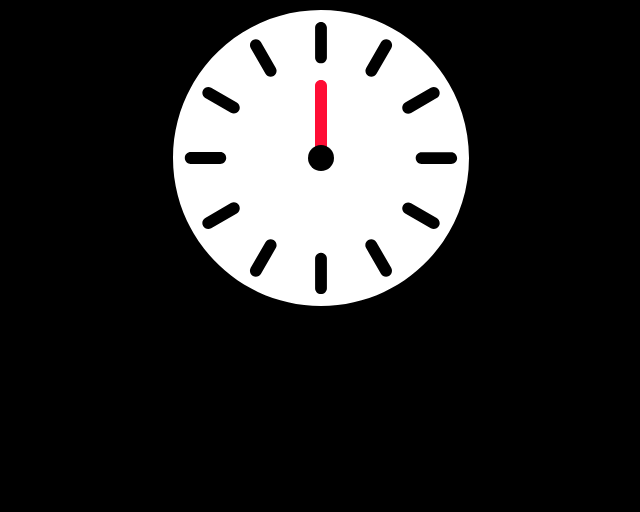
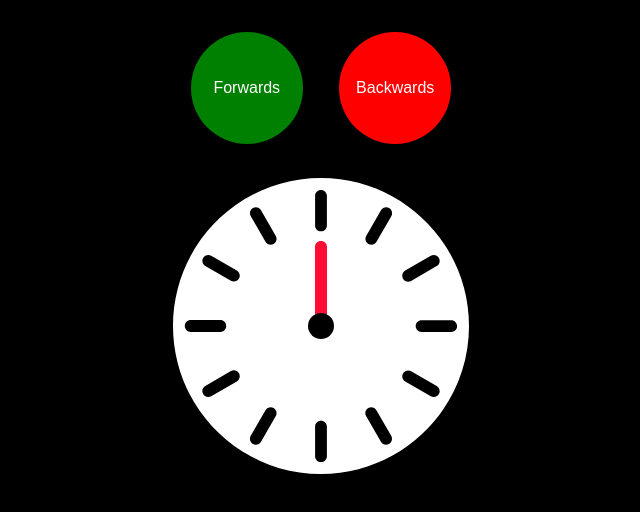
Before and after one commit to jesspaget/dsn1676-assigment-2, a plain HTML site: page index.html in a window 1280 px wide. Shown: the whole page, without its empty margins (319-959 px from the left). Drawn offline with Linux system fonts and the light colour scheme.

Commit message:
Buttons and transitions.
Added buttons to the top with colour and transitions connected with the
clock hands.

```diff
--- a/css/main.css
+++ b/css/main.css
@@ -31,16 +31,67 @@ html {
     margin-right: auto;
 }
 
+.clock-face:target .hand-hour {
+    transform: rotate(360deg);
+}
+
+.clock-face:target .hand-minute {
+    transform: rotate(4320deg);
+}
+
 .hand {
     width: 14px;
     position: absolute;
     right: calc(50% - 7px);
-    bottom: calc(50% - 7px);
+    bottom: 50%;
+    transition: all 6s linear;
+    transform-origin: bottom center;
 }
 
 .center {
     width: 28px;
     position: absolute;
-    top: calc(50% - 14px);
+    bottom: calc(50% - 14px);
     left: calc(50% - 14px);
 }
+
+.forwards {
+    background-color: green;
+    width: 7em;
+    line-height: 7em;
+    border-radius: 50%;
+    display: inline-block;
+    text-align: center;
+    text-decoration: none;
+    color: white;
+    margin: 1rem;
+    transition: all .5s linear;
+}
+
+.forwards:hover {
+    background-color: white;
+    color: black;
+}
+
+.backwards {
+    background-color: red;
+    width: 7em;
+    line-height: 7em;
+    border-radius: 50%;
+    display: inline-block;
+    text-align: center;
+    text-decoration: none;
+    color: white;
+    margin: 1rem;
+    transition: all .5s linear;
+}
+
+.backwards:hover {
+    background-color: white;
+    color: black;
+}
+
+.buttons {
+    text-align: center;
+    margin: 1rem;
+}
--- a/index.html
+++ b/index.html
@@ -9,11 +9,18 @@
 <body>
 
 <main class="main">
-  <div class="clock-face">
-    <img class="hand hand-hour" src="images/hour-hand.svg" alt="">
-    <img class="hand hand-minute" src="images/minute-hand.svg" alt="">
-    <img class="center" src="images/center.svg" alt="">
-  </div>
+
+    <div class="buttons">
+        <a href="#clockhands" class="forwards">Forwards</a>
+        <a href="#" class="backwards">Backwards</a>
+    </div>
+
+    <div class="clock-face" id="clockhands">
+        <img class="hand hand-hour" src="images/hour-hand.svg" alt="">
+        <img class="hand hand-minute" src="images/minute-hand.svg" alt="">
+        <img class="center" src="images/center.svg" alt="">
+    </div>
+
 </main>
 
 </body>
```
